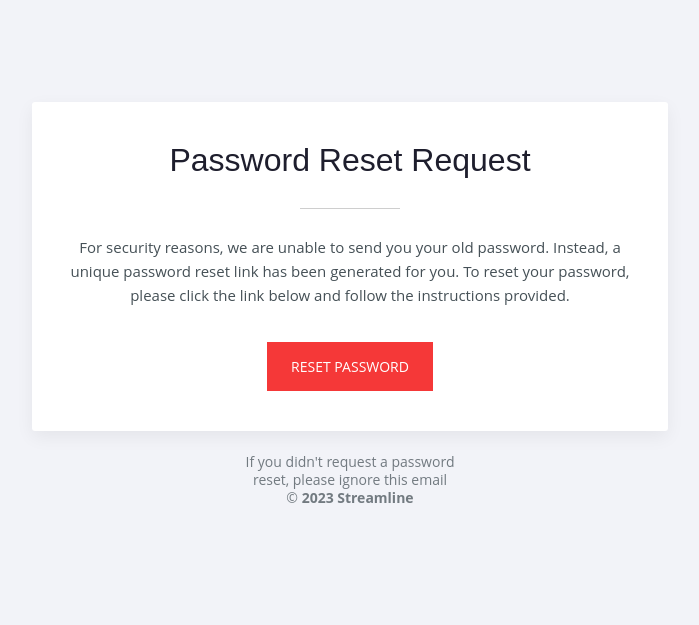
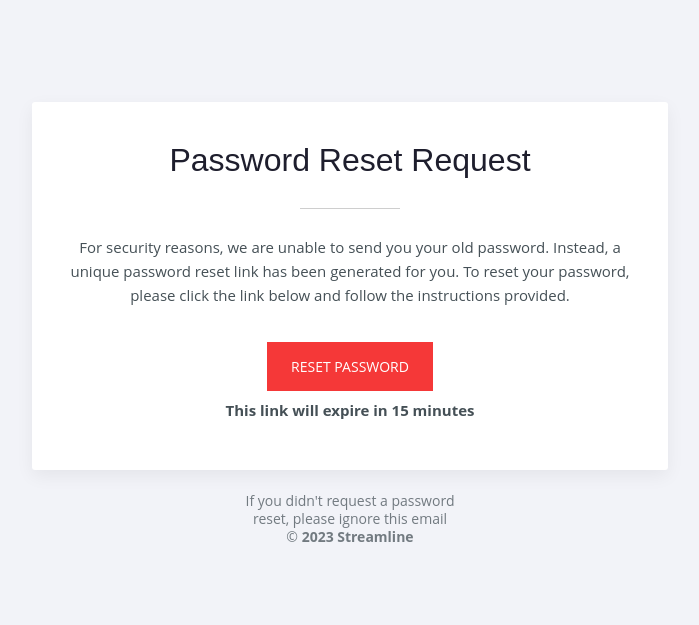
Before and after one commit to Joshdb-18/Streamline_API, a Django app: template authentication/templates/user/password_reset_email.html in a window 1280 px wide. Shown: the top 625 px of the page, without its empty margins (290-989 px from the left). Run offline with Django 4.2, Linux system fonts and the light colour scheme; the template is opened without the code that fills it, so the values that code supplies are empty.

Commit message:
Update password_reset_email.html :sparkles:

```diff
--- a/authentication/templates/user/password_reset_email.html
+++ b/authentication/templates/user/password_reset_email.html
@@ -42,6 +42,7 @@
                                         <a href="{{ protocol }}://{{ domain }}/auth/password_update?uidb64={{ uidb64 }}&token={{ token }}"
                                              style="background:#F53838;text-decoration:none !important; font-weight:500; margin-top:35px; color:#fff;text-transform:uppercase; font-size:14px;padding:15px 24px;display:inline-block;border-radius:0;">Reset
                                             Password</a>
+                                        <b><p style="color:#455056; font-size:15px;line-height:39px; margin:0;"> This link will expire in 15 minutes</p></b>
                                     </td>
                                 </tr>
                                 <tr>
```
